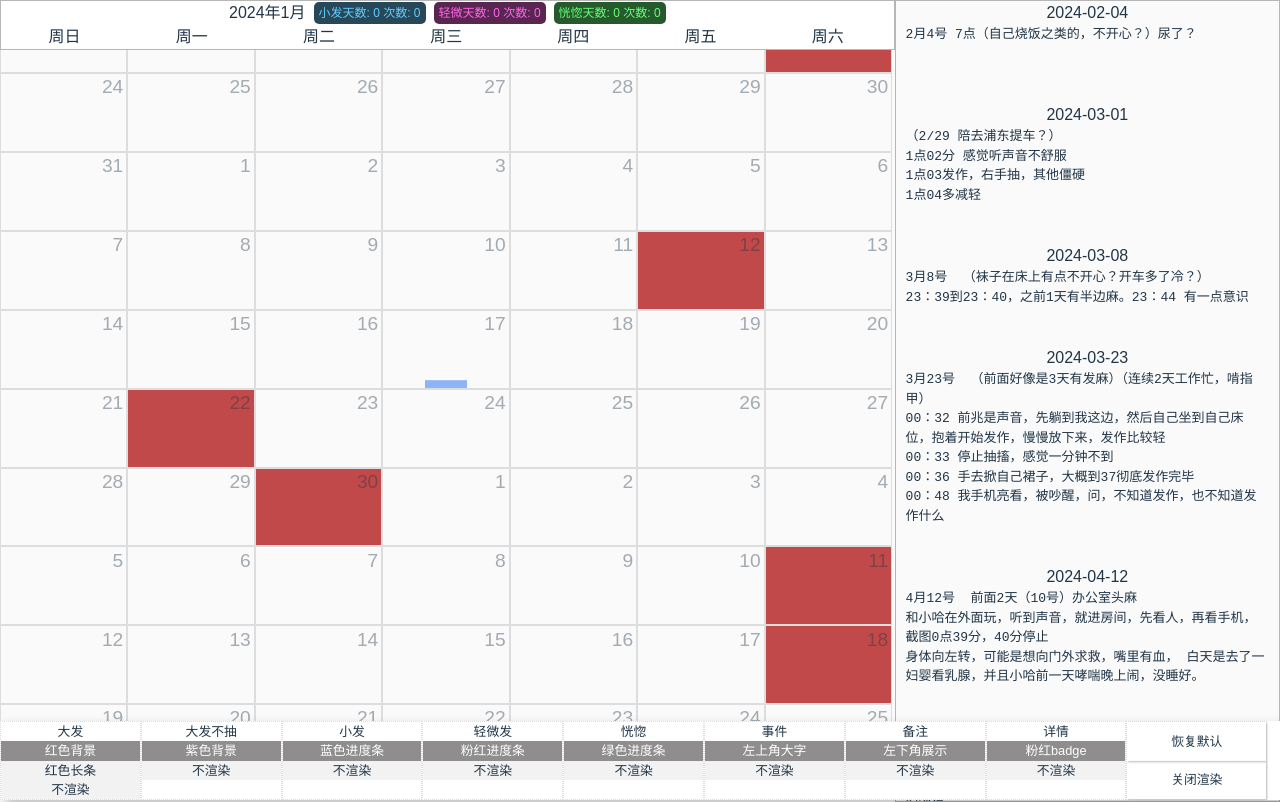
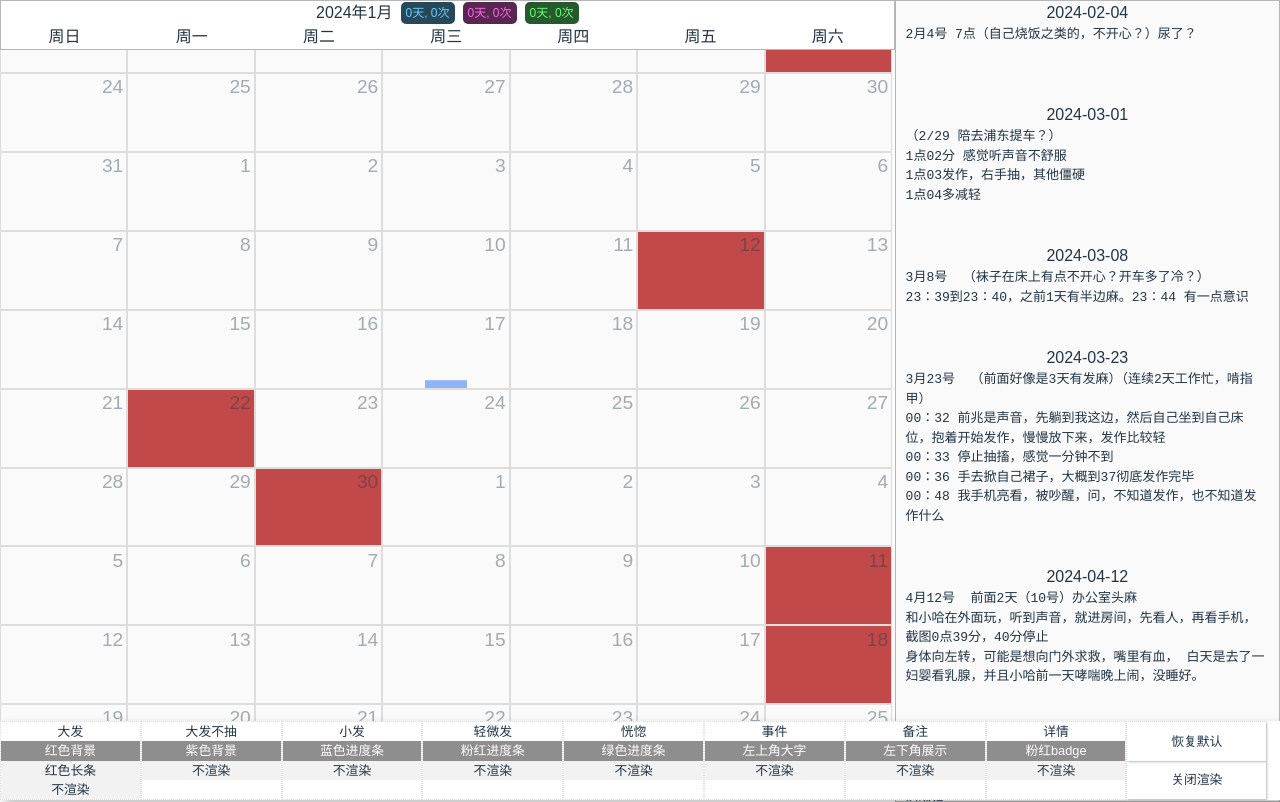
Before and after one commit to cwj0417/ep, a Vue app: page / in a window 1280 px wide. Built offline with nearby package versions, Linux system fonts and the light colour scheme.

Commit message:
feat: 减少点字来适配手机

```diff
--- a/src/App.vue
+++ b/src/App.vue
@@ -115,9 +115,9 @@ onMounted(() => {
       <div id="calender-head">
         <div class="calender-year">
           {{ new Date(scrollTs).getFullYear() }}年{{ new Date(scrollTs).getMonth() + 1 }}月
-          <span class="tag s3">小发天数: {{ summary.s3.days }} 次数: {{ summary.s3.count }}</span>
-          <span class="tag s4">轻微天数: {{ summary.s4.days }} 次数: {{ summary.s4.count }}</span>
-          <span class="tag hh">恍惚天数: {{ summary.hh.days }} 次数: {{ summary.hh.count }}</span>
+          <span class="tag s3">{{ summary.s3.days }}天, {{ summary.s3.count }}次</span>
+          <span class="tag s4">{{ summary.s4.days }}天, {{ summary.s4.count }}次</span>
+          <span class="tag hh">{{ summary.hh.days }}天, {{ summary.hh.count }}次</span>
         </div>
         <div class="calender-item">周日</div>
         <div class="calender-item">周一</div>
@@ -189,6 +189,7 @@ onMounted(() => {
   overflow: auto;
   border: 1px solid #b6b6b6;
 }
+
 .detail-card.active {
   background-color: #cceff0;
 }
```
